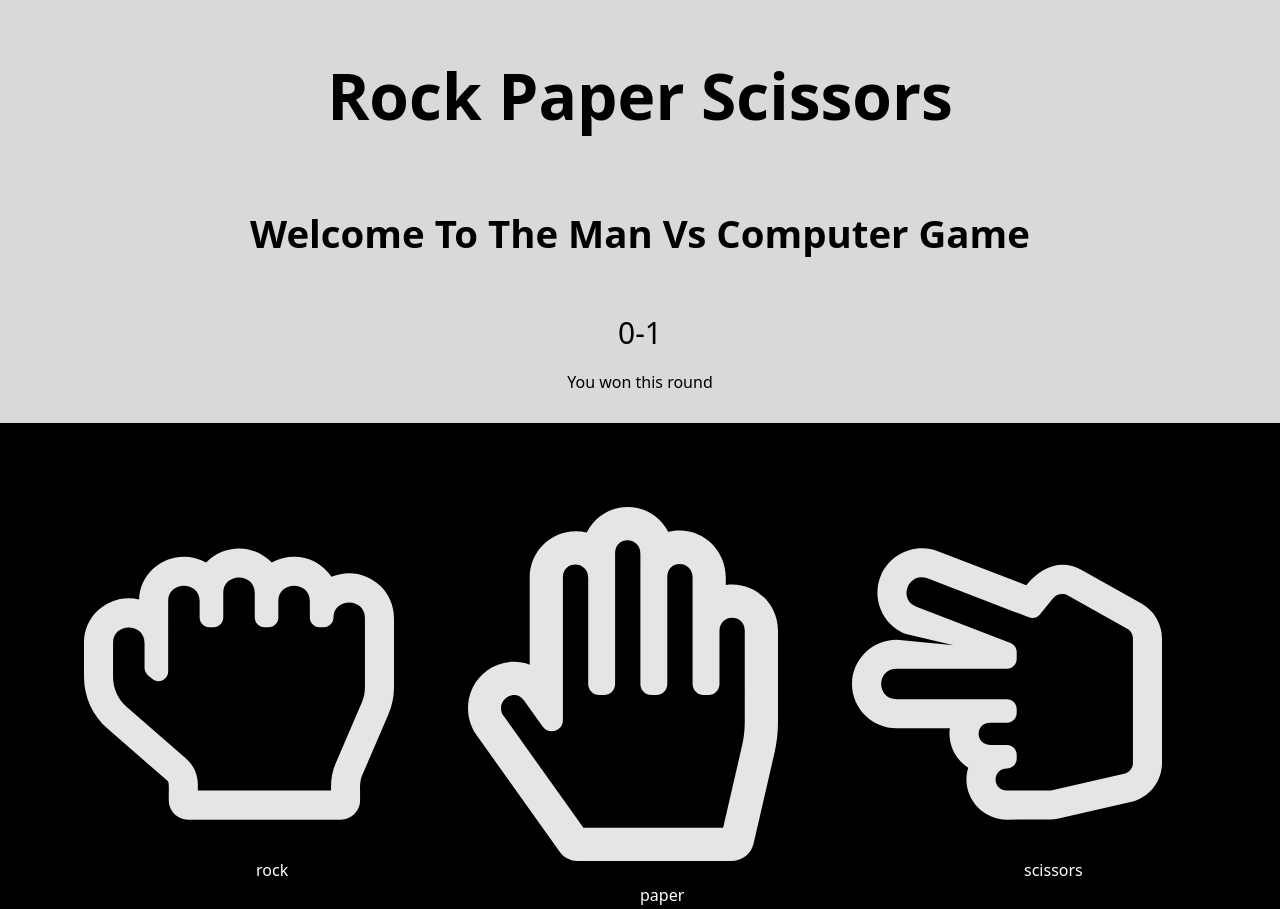
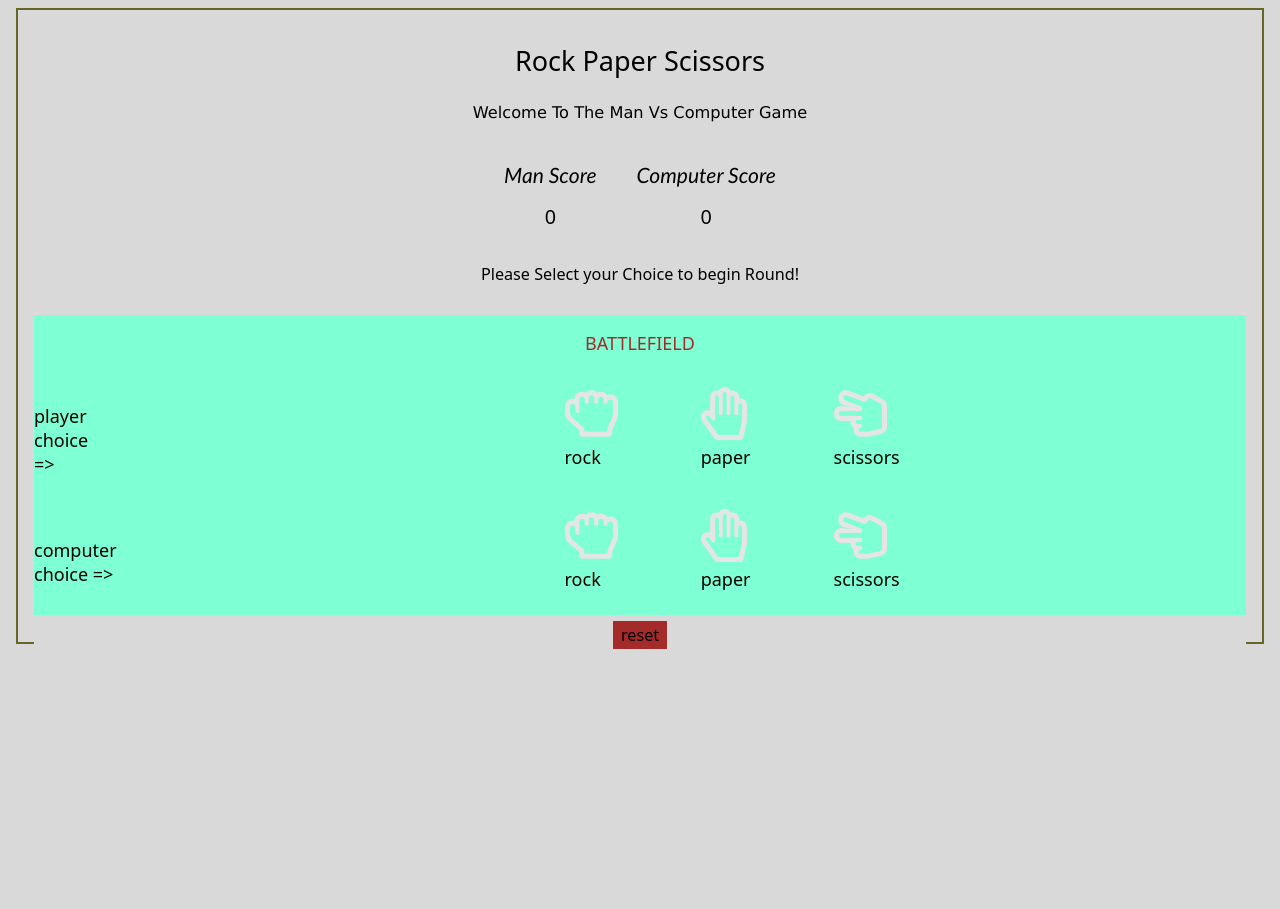
Before and after one commit to manq2010/rock_paper_scissor, a plain HTML site: page index.html in a window 1280 px wide. Shown: the top 909 px of the page. After the commit the page ends 800 px from the top, so only its background shows below. Drawn offline with Linux system fonts and the light colour scheme.

Commit message:
RPS game incomplete

```diff
--- a/css/styles.css
+++ b/css/styles.css
@@ -5,12 +5,12 @@
 
 }
 
-*,
+/* *,
 *::before,
 *::after {
     margin: 0;
     padding: 0;
-}
+} */
 
 /* .header {
     text-align: center;
@@ -67,31 +67,38 @@
 
 /* ajdflk */
 
-.man-container {
+.game-contain {
     display: flex;
-    align-items: center;
-    justify-content: space-around;
-    height: auto;
-    width: auto;
-    background-color: black;
-    padding: 5%;
+    flex-direction: column;
+    font-size: large;
+    font-weight: 900;
+    height: 600px;
+    border: #666626 solid 2px;
+    padding: 1rem;
+    margin: 0.5rem;
 }
+
+
 .nav-bar {
     display: grid;
     place-items: center;
-    margin: 2rem;
+    margin-top: 1rem;
     padding: 0;
+    position: relative;
+}
+
+.text {
+
+    font-style: bold;
+    font-weight: 90%;
+    font-size: 150%;
+    padding: 0;
+    position: relative;
 
 }
 
-.text {
-    /* align-self: center;
-    justify-self: center; */
-    font-style: bold;
-    /* border: red solid 2px; */
-    font-weight: 900;
-    font-size: 5vw;
-    padding: 20px;
+.text:hover {
+    left: -5px;
 }
 
 @keyframes text {
@@ -107,108 +114,158 @@
 .display-welcome-text {
     display: grid;
     place-items: center;
-    width: auto;
-    height: auto;
     animation-name: text;
     animation-duration: 4s;
-    margin: 2rem;
-    padding: 1rem;
+    margin: 0rem;
+    padding: .5rem;
 }
 
 .text-inner {
-    font-weight: 600;
-    font-size: 3vw;
+    font-size: 90%;
+    font-family: Verdana, Geneva, Tahoma, sans-serif;
     text-transform: capitalize;
+    position: relative;
 }
 
 .text-inner:hover {
-    animation-name: text;
-    animation-duration: 4s;
+    left: -5px;
 }
 
-.diplay-scores {
-    /* display: none; */
-    height: 50px;
-    /* border: red solid 3px; */
-    font-size: 30px;
+.display-scores {
+    display: flex;
+    justify-content: center;
+    gap: 40px;
+
+}
+
+h3 {
+    position: relative;
+    margin-top: 1rem;
+    margin-bottom: 1rem;
+    font-style: italic;
+    text-transform: capitalize;
+    font-family: 'Gill Sans', 'Gill Sans MT', Calibri, 'Trebuchet MS', sans-serif;
+
+}
+
+h3:hover {
+    left: -5px
+}
+
+.text-holder {
     display: grid;
     place-items: center;
 }
 
+.man-score,
+.computer-score {
+    font-size: 110%;
+    position: relative;
+}
+
+.man-score:hover,
+.computer-score:hover {
+    font-size: 130%;
+}
+
 .inner-display {
-
-    height: 50px;
     display: grid;
     place-items: center;
+    position: relative;
+    margin: 1rem;
+}
+
+.inner-text {
+    position: relative;
+    font-size: 90%;
+    height: 20px;
+    /* display: none; */
+}
+
+.inner-text:hover {
+    left: -5px;
+}
+
+.selection-container {
+
+    display: flex;
+    flex-direction: column;
+    height: 300px;
+    position: relative;
+    background-color: aquamarine;
+}
+
+.playground {
+    display: grid;
+    place-items: center;
+    background-color: inherit;
+    text-transform: uppercase;
+    color: brown;
+    margin: 1rem;
+}
+
+.man-container {
+    height: 120px;
+    display: flex;
+    justify-content: 1px;
+    gap: 38%;
+    background-color: inherit;
+    margin-top: 1rem;
     margin-bottom: 1rem;
 }
 
+.computer-container {
+    height: 120px;
+    display: flex;
+    justify-content: 1px;
+    gap: 38%;
+    background-color: inherit;
+    margin-bottom: 0;
+}
+
+.buttons-container {
+    display: flex;
+    justify-content: space-around;
+    gap: 50%;
+    background-color: inherit;
+}
+
+.text-selection {
+    display: grid;
+    place-items: center;
+    width: 70px;
+    background-color: inherit;
+}
+
+
+.buttons-computer,
 .buttons {
-    height: auto;
-    /* border: red solid 3px; */
-    background-color: black;
-
-    margin: 20px;
-    position: relative;
+    background-color: inherit;
 
 }
 
 img {
-    cursor: pointer;
-    width: 500px;
-    height: 500px;
-    /* border: green solid 2px; */
-    max-width: 90%;
-    height: 90%;
-    background-color: black;
-}
-
-.text-button {
-    font-weight: 500;
-    position: absolute;
-    top: 105%;
-    left: 50%;
-    max-width: 90%;
-    background-color: black;
-    color: #fff;
+    background-color: inherit;
+    height: 50%;
 
 }
 
-.computer-container {
-    margin-top: 2rem;
-    display: grid;
-    place-items: center;
-    /* border: red solid 2px; */
-}
-
-.image-display {
-    display: none;
-    width: 500px;
-    height: 500px;
-    max-width: 90%;
-    height: 90%;
-    background-color: black;
+span {
+    background-color: inherit;
 }
 
 .restart-game {
-    margin: 4rem;
-    display: flex;
-    align-items: center;
-    justify-content: center;
+    margin-top: 0.4rem;
+    display: grid;
+    place-items: center;
 }
 
-.restart-btn {
-    padding: 10px;
-    text-transform: capitalize;
-    font-weight: 500;
-    font-size: 25px;
-    color: #fff;
-    background-color: black;
-    border-color: black;
-    border-radius: 8px;
-    position: relative;
+ .restart-btn {
+    border: brown solid 2px;
+    font-size: 90%;
+    background-color: brown;
 }
 
 .restart-btn:hover {
-    top: -5px;
+    color: white;
 }
--- a/index.html
+++ b/index.html
@@ -25,8 +25,21 @@
       </p>
     </div>
 
-    <div class="diplay-scores">
-      0-1
+    <div class="display-scores">
+
+      <div class="text-holder">
+        <h3 class="text-player">man score</h3>
+        <div class="man-score">
+          0
+        </div>
+      </div>
+      <div class="text-holder">
+        <h3 class="text-player">computer score</h3>
+        <div class="computer-score">
+          0
+        </div>
+      </div>
+
     </div>
 
     <div class="inner-display">
@@ -34,32 +47,53 @@
     </div>
 
     <div class="selection-container">
+      <div class="playground">
+        Battlefield
+      </div>
       <div class="man-container">
+        <div class="text-selection">
+          player choice =>
+        </div>
+
+
+        <div class="buttons-container">
           <div class="buttons" data-button="rock">
             <img src="img/hand-rock-grey.svg" alt="rock">
             <span class="text-button">rock</span>
-          <span class="sound"></span>
           </div>
 
           <div class="buttons" data-button="paper">
             <img src="img/hand-paper-grey.svg" alt="paper">
             <span class="text-button">paper</span>
-          <span class="sound"></span>
           </div>
 
           <div class="buttons" data-button="scissors">
             <img src="img/hand-scissors-grey.svg" alt="scissors">
             <span class="text-button">scissors</span>
-          <span class="sound"></span>
           </div>
-
         </div>
-
       </div>
 
       <div class="computer-container">
-      <div class="image-display">
-        Computor Selection
+        <div class="text-selection">
+          computer choice =>
+        </div>
+        <div class="buttons-container">
+          <div class="buttons-computer" data-button="rock">
+            <img src="img/hand-rock-grey.svg" alt="rock">
+            <span class="text-button">rock</span>
+          </div>
+
+          <div class="buttons-computer" data-button="paper">
+            <img src="img/hand-paper-grey.svg" alt="paper">
+            <span class="text-button">paper</span>
+          </div>
+
+          <div class="buttons-computer" data-button="scissors">
+            <img src="img/hand-scissors-grey.svg" alt="scissors">
+            <span class="text-button">scissors</span>
+          </div>
+        </div>
       </div>
     </div>
 
@@ -69,13 +103,7 @@
       <button class="restart-btn">reset</button>
     </div>
 
-
   </div>
-
-  <audio data-button="rock" src="sounds/boom.wav"></audio>
-  <audio data-button="paper" src="sounds/clap.wav"></audio>
-  <audio data-button="scissors" src="sounds/tom.wav"></audio>
-
 
   <script src="js/index.js" defer></script>
   <script>
--- a/js/index.js
+++ b/js/index.js
@@ -1,11 +1,36 @@
-const printMessage = document.querySelector('.print')
-const updateScorePlayer = document.querySelector('.player')
-const updateScoreComputer = document.querySelector('.computer')
-const imagesRPS = Array.from(document.querySelectorAll('.image'))
+const imageClick = document.querySelectorAll('.buttons')
+const printMessage = document.querySelector('.inner-text')
+const updateScorePlayer = document.querySelector('.man-score')
+const updateScoreComputer = document.querySelector('.computer-score')
 const resetBtn = document.querySelectorAll('.restart-btn')
-// const printMessage = document.getElementsByClassName('print')
-const updateScore = document.querySelectorAll('.score')
-console.log(printMessage)
+
+// const container = document.querySelector('.restart-game')
+// const content = document.createElement('button')
+// content.classList.add('restart-btn')
+// content.textContent = 'reset'
+// content.setAttribute('style', 'font-size: 90%; background-color: brown;')
+
+
+
+// console.log(resetBtn)
+
+printMessage.textContent = 'Please Select your Choice to begin Round!'
+
+let scorePlayer = 0;
+let scoreComputer = 0;
+
+imageClick.forEach(button => button.addEventListener('click', () => {
+    // console.log(button.attributes[1].value)
+    if (scorePlayer == 5 || scoreComputer == 5) {
+        // container.appendChild(content);
+        return
+    }
+    else {
+        game(button.attributes[1].value)
+    }
+}))
+
+
 
 resetBtn.forEach((resetsBtn) =>
     resetsBtn.addEventListener('click', () => {
@@ -14,19 +39,17 @@ resetBtn.forEach((resetsBtn) =>
         // console.log(resetsBtn)
         updateScorePlayer.textContent = scorePlayer
         updateScoreComputer.textContent = scoreComputer
-        printMessage.textContent = ''
+        printMessage.textContent = 'Another Round! Please Select your Choice'
     }))
 
-let scorePlayer = 0;
-let scoreComputer = 0;
-
-imagesRPS.forEach((imageRPS) =>
-    imageRPS.addEventListener('click', () => {
-        if (scorePlayer >= 5 || scoreComputer >= 5) {
-            return;
-        }
-        console.log(imageRPS.alt)
-        game(imageRPS.alt)
+content.forEach((contents) =>
+contents.addEventListener('click', () => {
+        scorePlayer = 0;
+        scoreComputer = 0;
+        // console.log(resetsBtn)
+        updateScorePlayer.textContent = scorePlayer
+        updateScoreComputer.textContent = scoreComputer
+        printMessage.textContent = 'Another Round! Please Select your Choice'
     }))
 
 // resetBtn = () => resets.addEventListener('click', () => {
@@ -44,7 +67,7 @@ function game(playerSelect) {
 
     if (RoundResult.search('You Won!') > -1) {
         scorePlayer++
-    } else {
+    } else if (RoundResult.search('You Lose!') > -1) {
         scoreComputer++
     }
 
@@ -53,10 +76,17 @@ function game(playerSelect) {
     printMessage.textContent = RoundResult
 
     if (scorePlayer >= 5 && scoreComputer < 5) {
-        printMessage.textContent = 'Game Over. You Win!\n\n Press Reset to Play again';
-      } else if (scorePlayer < 5 && scoreComputer >= 5) {
-        printMessage.textContent = 'Game Over. You Lose!\n\n Press Reset to Play again';
-      }
+        container.appendChild(content)
+
+        printMessage.textContent = `Game Over. You Win this Round! \n\n You can still win again\n Press Reset to Play again`;
+
+    } else if (scorePlayer < 5 && scoreComputer >= 5) {
+
+        container.appendChild(content)
+
+        printMessage.textContent = `Game Over. You Lost this Round!\n\n Wanna Try your luck again! \nPress Reset to Play again`;
+
+    }
 
 }
 
@@ -92,12 +122,8 @@ function playRound(playerSelection, computerSelection) {
     } else if (playerSelection == 'Rock' && computerSelection == 'Scissors') {
         result = "You Won! Rock beats Scissor"
         console.log(result)
-    } else if (playerSelection == computerSelection) {
-        result = "It's a draw!"
-        console.log(result)
-    }
-    else {
-        result = "Invalid input"
+    } else {
+        result = "It's a tie!"
         console.log(result)
     }
     return result
```
Lines whose indentation alone changed are shown as unchanged.
